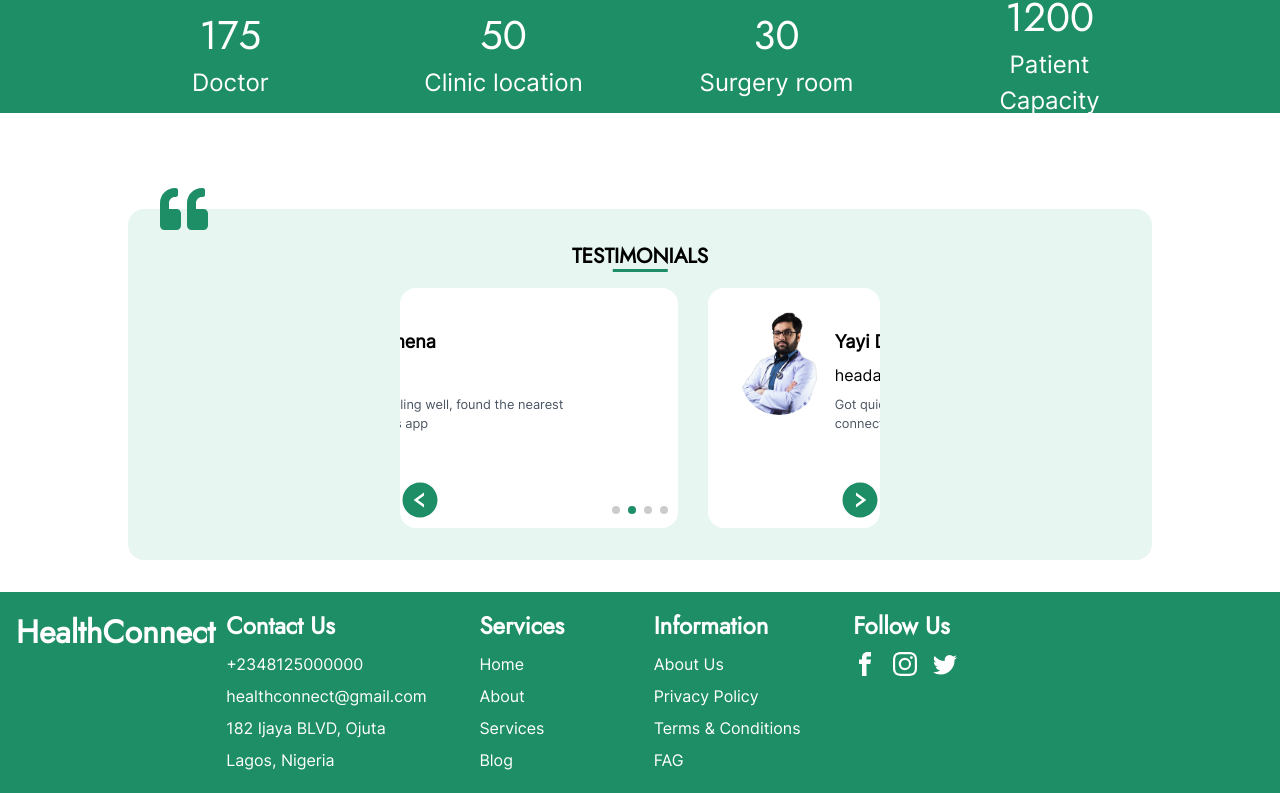
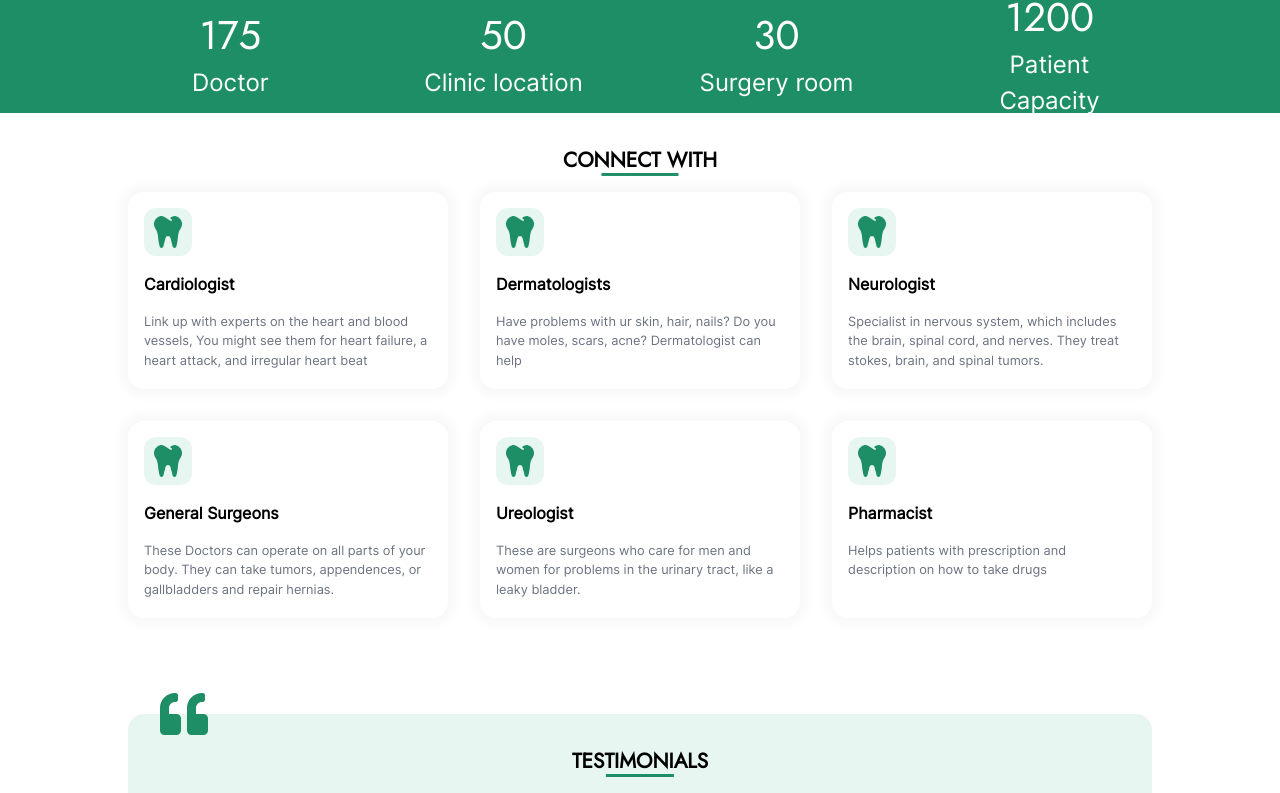
Before and after one commit to Sosaristic/health-connect, a React (Vite) app: page / in a window 1280 px wide. Shown: the part 647-1440 px from the top of the page. Built offline with nearby package versions, Linux system fonts and the light colour scheme.

Commit message:
added services section

```diff
--- a/src/components/Header/MainNav.jsx
+++ b/src/components/Header/MainNav.jsx
@@ -31,9 +31,7 @@ function MainNav() {
             </li>
             <li>
 
-              <Link className="p-2 text-white rounded bg-primary">Signup</Link>
 
-              <Link to={'/sign-up'} className="p-2 bg-primary text-white rounded">Signup</Link>
               <Link to={'/sign-up'} className="p-2 bg-primary text-white rounded">Signup</Link>
             </li>
            </ul>
--- a/src/components/Header/Navbar.jsx
+++ b/src/components/Header/Navbar.jsx
@@ -6,7 +6,7 @@ import MobileNav from "./MobileNav"
 function Navbar() {
   const {  ref, inView } = useAppContext()
   return (
-    <header ref={ref} className={`w-screen h-[10vh] flex items-center justify-center `}>
+    <header ref={ref} className={`w-screen overflow-hidden h-[10vh] flex items-center justify-center `}>
      <MainNav/>
      <MobileNav/>
     </header>
--- a/src/components/Home/Hero.jsx
+++ b/src/components/Home/Hero.jsx
@@ -1,48 +1,37 @@
-import React from "react";
-import { Link } from "react-router-dom";
-import HeroImg from "../../assets/images/hero.png";
-import { successHistory } from "../../data";
+import React from 'react'
+import { Link } from 'react-router-dom'
+import HeroImg from '../../assets/images/hero.png'
+import { successHistory } from '../../data'
 
 export default function Hero() {
   return (
-    <div className="w-full flex flex-col items-center bg-secondary">
-      <div className="w-full flex flex-col md:flex-row  md:items-center md:w-[95%] sm:h-[80vh] md:h-[30vh] lg:h-[35vh] xl:h-[70vh]">
-        <div className="p-4 flex flex-col gap-4 ">
-          <h1 className="text-[1.8rem] md:text-[2.5rem] font-jost font-bold text-primary lg:text-[3.5rem]">
-            Your Health is Our <br /> Top Priority{" "}
-          </h1>
+    <div className='w-full flex flex-col items-center bg-secondary'>
+      <div className='w-full flex flex-col md:flex-row  md:items-center md:w-[95%] sm:h-[80vh] md:h-[30vh] lg:h-[35vh] xl:h-[70vh]'>
+        <div className='p-4 flex flex-col gap-4 '>
+         <h1 className='text-[1.8rem] md:text-[2.5rem] font-jost font-bold text-primary lg:text-[3.5rem]'>Your Health is Our <br /> Top Priority </h1>
           <div>
-            <p className="text-[1.2rem] text-gray-600 font-inter">
-              Our skilled doctor have tremendous experience with wide range of disease to serve the
-              needs of our patients
-            </p>
-          </div>
-          <button className="w-fit py-4 text-center md:self-start md:text-[1.2rem] bg-primary px-4 text-white rounded-md">
-            Book Appointment
-          </button>
+           <p className='text-[1.2rem] text-gray-600 font-inter'>Our skilled doctor have tremendous experience with wide range of disease to serve the needs of our patients</p>
         </div>
-        <div className="w-full h-[20rem]  md:h-full relative flex items-center">
-          <div className="min-w-[60%] min-h-[60%]  bg-circle  rounded-[50%] border-none absolute z-0  translate-x-1/2"></div>
-          <img src={HeroImg} alt="" className="h-full w-full object-contain absolute z-[2]" />
+        <button className='w-fit py-4 text-center md:self-start md:text-[1.2rem] bg-primary px-4 text-white rounded-md'>
+          Book Appointment
+        </button>
+        </div>
+        <div className='w-full h-[20rem]  md:h-full relative flex items-center'>
+          <div className='min-w-[60%] min-h-[60%]  bg-circle  rounded-[50%] border-none absolute z-0  translate-x-1/2'></div>
+          <img src={HeroImg} alt='' className='h-full w-full object-contain absolute z-[2]' />
         </div>
       </div>
-      <div className="w-[80%] md:w-full md:bg-primary z-[2] flex justify-center -translate-y-[.5rem] md:translate-y-0 md:h-[15vh]">
-        <div className="w-[80%] bg-primary  flex flex-col justify-between md:flex-row gap-2 items-center ">
-          {successHistory.map((success, i) => {
-            return (
-              <div
-                key={i}
-                className="w-[70%] md:w-[20%] p-4 flex flex-col items-center text-center"
-              >
-                <h3 className="text-[2rem] lg:text-[2.5rem] text-white font-jost">
-                  {success.value}
-                </h3>
-                <p className="text-white lg:text-[1.5rem]">{success.name}</p>
-              </div>
-            );
-          })}
-        </div>
+      <div className='w-[80%] md:w-full md:bg-primary z-[2] flex justify-center -translate-y-[.5rem] md:translate-y-0 md:h-[15vh]'>
+      <div className='w-[80%] bg-primary  flex flex-col justify-between md:flex-row gap-2 items-center '>
+       {successHistory.map((success,i)=>{
+         return ( <div key={i} className='w-[70%] md:w-[20%] p-4 flex flex-col items-center text-center'>
+          <h3 className='text-[2rem] lg:text-[2.5rem] text-white font-jost'>{success.value}</h3>
+          <p className='text-white lg:text-[1.5rem]'>{success.name}</p>
+        </div> )})}
       </div>
+
+
     </div>
-  );
+    </div>
+  )
 }
--- /dev/null
+++ b/src/components/Home/Services.jsx
@@ -0,0 +1,36 @@
+import { FaTooth } from "react-icons/fa";
+import {ServicesData} from "../../data/index"
+function ServicesCard({title, description, icon}) {
+  return (
+    <div className="relative p-4 basis-full min-h-[12.313rem] sm:basis-[45%] lg:basis-[30%] flex flex-col gap-4 flex-1 rounded-2xl shadow-services-card">
+      <div className="bg-secondary w-[3rem] h-[3rem] flex items-center justify-center rounded-xl">
+        <FaTooth className="text-primary text-[2rem]"/>
+      </div>
+      <p className="font-bold">{title}</p>
+      <div className="text-[.8rem] text-gray-500">
+       {description}
+      </div>
+    </div>
+  );
+}
+
+export default function Services() {
+  return (
+    <section className="relative w-[80%] flex flex-col mt-8 mx-auto">
+      <h3
+        className="relative self-center font-bold font-jost text-[1.3rem]
+      before:block before:absolute before:w-[50%] before:h-[3px]
+       before:bg-primary before:bottom-0 before:left-[50%] before:translate-x-[-50%] mb-4"
+      >
+        CONNECT WITH
+      </h3>
+      <div className="flex relative flex-wrap gap-8">
+        {ServicesData?.map((item)=>{
+          const {id, title, description} = item
+          return  <ServicesCard key={id} title={title} description={description}/>
+        })}
+      </div>
+
+    </section>
+  );
+}
--- a/src/components/Home/Testimonial.jsx
+++ b/src/components/Home/Testimonial.jsx
@@ -37,7 +37,7 @@ export default function Testimonial() {
     <section className="bg-secondary w-[95%] md:w-[80%] mx-auto mt-[6rem] mb-8 flex flex-col px-2 py-8 lg:px-8 lg:py-8 rounded-2xl relative">
       <h3
         className="relative self-center font-bold font-jost text-[1.3rem]
-      before:block before:absolute before:w-[40%] before:h-[3px]
+      before:block before:absolute before:w-[50%] before:h-[3px]
        before:bg-primary before:bottom-0 before:left-[50%] before:translate-x-[-50%] mb-4"
       >
         TESTIMONIALS
--- a/src/components/Home/index.js
+++ b/src/components/Home/index.js
@@ -1,3 +1,4 @@
 export * from './Hero'
 export {default as Hero} from './Hero'
 export {default as Testimonial} from './Testimonial'
+export { default as Services} from './Services'
--- a/src/data/index.js
+++ b/src/data/index.js
@@ -36,5 +36,44 @@ export const testmonialData = [
     sickness: "Over Coding",
     message: "almost quit coding thanks to health connect for therapist",
   },
-  { id: 4, name: "Harison Dev", sickness: "Sleeplessness", message: "was able to locate the nearest pharmacist shop" },
+  {
+    id: 4,
+    name: "Harison Dev",
+    sickness: "Sleeplessness",
+    message: "was able to locate the nearest pharmacist shop",
+  },
 ];
+
+export const ServicesData = [
+  {
+    id: 1,
+    title: "Cardiologist",
+    description:
+      "Link up with experts on the heart and blood vessels, You might see them for heart failure, a heart attack, and irregular heart beat",
+  },
+  {
+    id: 2,
+    title: "Dermatologists",
+    description:
+      "Have problems with ur skin, hair, nails? Do you have moles, scars, acne? Dermatologist can help",
+  },
+  {
+    id: 3,
+    title: "Neurologist",
+    description:
+      "Specialist in nervous system, which includes the brain, spinal cord, and nerves. They treat stokes, brain, and spinal tumors.",
+  },
+  {
+    id: 4,
+    title: "General Surgeons",
+    description:
+      "These Doctors can operate on all parts of your body. They can take tumors, appendences, or gallbladders and repair hernias.",
+  },
+  {
+    id: 5,
+    title: "Ureologist",
+    description:
+      "These are surgeons who care for men and women for problems in the urinary tract, like a leaky bladder.",
+  },
+  { id: 6, title: "Pharmacist", description: "Helps patients with prescription and description on how to take drugs" },
+];
--- a/src/pages/Home.jsx
+++ b/src/pages/Home.jsx
@@ -1,5 +1,5 @@
 import React from 'react'
-import { Hero, Testimonial } from '../components/Home'
+import { Hero, Testimonial, Services } from '../components/Home'
 import Layout from '../components/Layout/Layout'
 import Footer from '../components/Layout/Footer'
 
@@ -7,6 +7,7 @@ export default function Home() {
   return (
     <Layout>
       <Hero />
+      <Services />
       <Testimonial />
       <Footer />
     </Layout>
--- a/tailwind.config.js
+++ b/tailwind.config.js
@@ -27,7 +27,8 @@ export default {
 
       },
       boxShadow: {
-        "user-select-shadow": "0px 0px 2px 2px #1d8e66"
+        "user-select-shadow": "0px 0px 2px 2px #1d8e66",
+        "services-card": "0px 0px 10px 8px #f9f9f9"
       }
     },
   },
```
